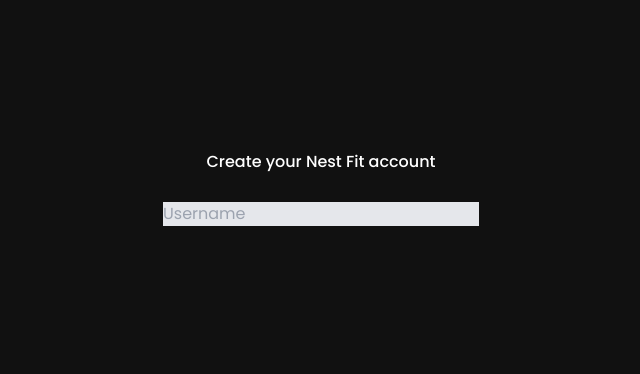
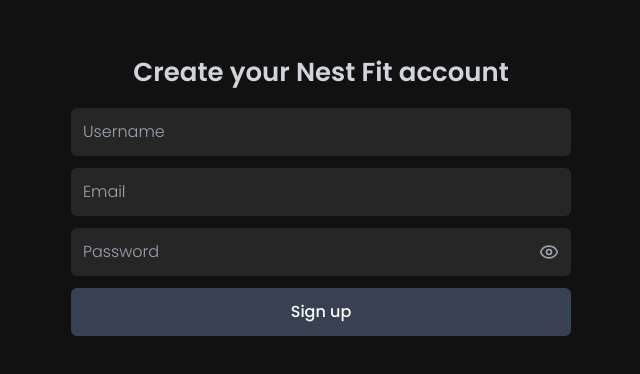
Before and after one commit to Aimable01/Golang, a React (Vite) app in the folder nest fit/client/: page /auth/signup in a window 1280 px wide. Shown: the part 206-580 px from the top of the page, without its empty margins (319-959 px from the left). Built offline with nearby package versions, Linux system fonts and the light colour scheme.

Commit message:
feat:[client] signup form

```diff
--- a/nest fit/client/src/app/auth/signup.tsx
+++ b/nest fit/client/src/app/auth/signup.tsx
@@ -2,23 +2,105 @@
 import { SignupInputs } from "../../types/auth";
 import { zodResolver } from "@hookform/resolvers/zod";
 import { signupSchema } from "../../schemas/authSchema";
+import { Eye, EyeOff, Loader } from "lucide-react";
+import { useState } from "react";
 
 export default function Signup() {
-  const { handleSubmit, register } = useForm<SignupInputs>({
+  const [viewPassword, setViewPassword] = useState<boolean>(false);
+  const {
+    handleSubmit,
+    register,
+    formState: { isSubmitting, errors },
+  } = useForm<SignupInputs>({
     resolver: zodResolver(signupSchema),
   });
+
+  const submit = async (data: SignupInputs) => {
+    console.log(data);
+  };
+
   return (
-    <div className="flex flex-col gap-4 items-center justify-center min-h-screen text-white">
-      <h1 className="font-[500] text-[16px]">Create your Nest Fit account</h1>
-      <form onSubmit={handleSubmit(() => {})}>
-        <div className="flex items-center gap-2 px-2 py-3 rounded-md">
+    <div className="flex flex-col gap-4 items-center justify-center min-h-screen text-white mx-10 md:mx-20">
+      <h1 className="font-semibold text-[18px] sm:text-[20px] md:text-[22px] lg:text-[26px] text-gray-300">
+        Create your Nest Fit account
+      </h1>
+
+      <form
+        className="flex flex-col gap-3 w-full sm:w-[350px] md:w-[450px] lg:w-[500px]"
+        onSubmit={handleSubmit(submit)}
+      >
+        {/* Username Input */}
+        <div className="flex flex-col gap-1">
           <input
             type="text"
             placeholder="Username"
+            {...register("username")}
+            className="bg-custom-gray w-full p-3 rounded-md focus:outline-none font-light text-[14px] sm:text-[16px]"
+          />
+          {errors.username && (
+            <span className="text-red-400 text-[12px] font-medium px-2">
+              {errors.username.message}
+            </span>
+          )}
+        </div>
+
+        {/* Email Input */}
+        <div className="flex flex-col gap-1">
+          <input
+            type="text"
+            placeholder="Email"
             {...register("email")}
-            className="bg-gray-200"
+            className="bg-custom-gray w-full p-3 rounded-md focus:outline-none font-light text-[14px] sm:text-[16px]"
           />
+          {errors.email && (
+            <span className="text-red-400 text-[12px] font-medium px-2">
+              {errors.email.message}
+            </span>
+          )}
         </div>
+
+        {/* Password Input */}
+        <div className="flex flex-col gap-1">
+          <div className="flex items-center bg-custom-gray p-3 rounded-md w-full">
+            <input
+              type={viewPassword ? "text" : "password"}
+              placeholder="Password"
+              {...register("password")}
+              className="bg-transparent w-full focus:outline-none font-light text-[14px] sm:text-[16px]"
+            />
+            <div
+              className="cursor-pointer"
+              onClick={() => setViewPassword(!viewPassword)}
+            >
+              {viewPassword ? (
+                <EyeOff className="text-gray-400" width={20} />
+              ) : (
+                <Eye className="text-gray-400" width={20} />
+              )}
+            </div>
+          </div>
+          {errors.password && (
+            <span className="text-red-400 text-[12px] font-medium px-2">
+              {errors.password.message}
+            </span>
+          )}
+        </div>
+
+        {/* Submit Button */}
+        <button
+          type="submit"
+          disabled={isSubmitting}
+          className="flex items-center justify-center gap-2 bg-gray-700 hover:bg-gray-600 text-white p-3 rounded-md transition duration-300 font-medium text-[14px] sm:text-[16px]"
+        >
+          {isSubmitting ? (
+            <>
+              <Loader className="animate-spin" size={20} />
+              Logging in...
+            </>
+          ) : (
+            "Sign up"
+          )}
+        </button>
       </form>
     </div>
   );
--- a/nest fit/client/tailwind.config.js
+++ b/nest fit/client/tailwind.config.js
@@ -2,7 +2,11 @@
 export default {
   content: ["./index.html", "./src/**/*.{js,ts,jsx,tsx}"],
   theme: {
-    extend: {},
+    extend: {
+      colors: {
+        "custom-gray": "rgb(38, 38, 38)",
+      },
+    },
   },
   plugins: [],
 };
```
